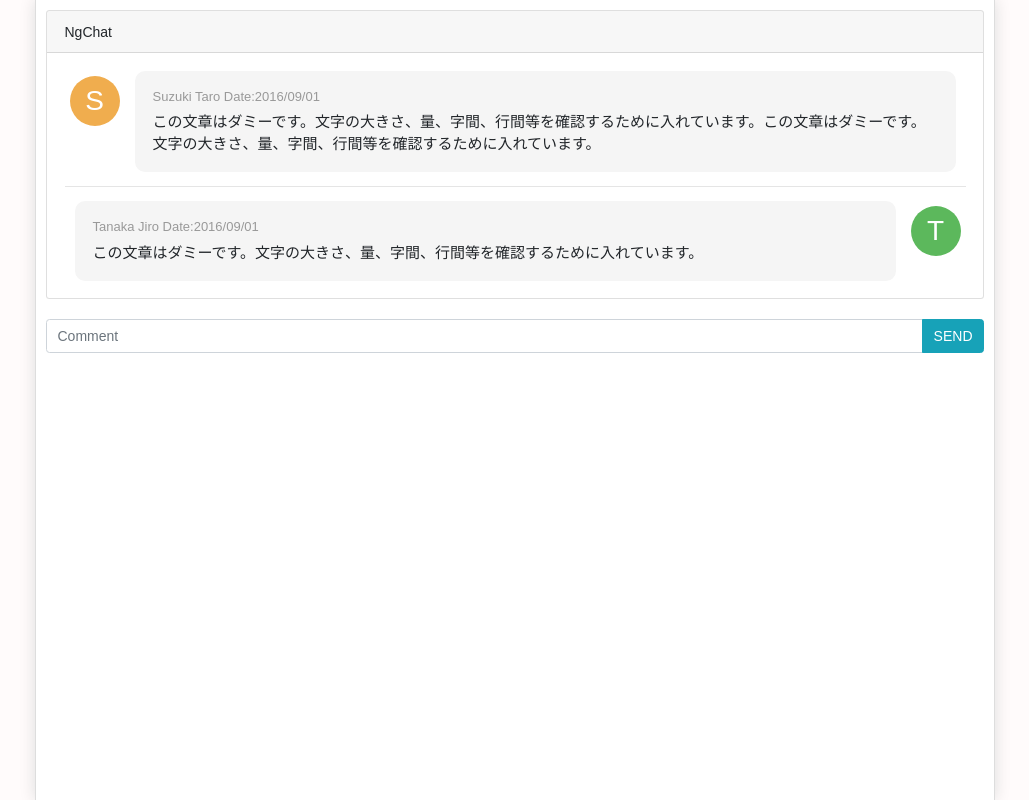
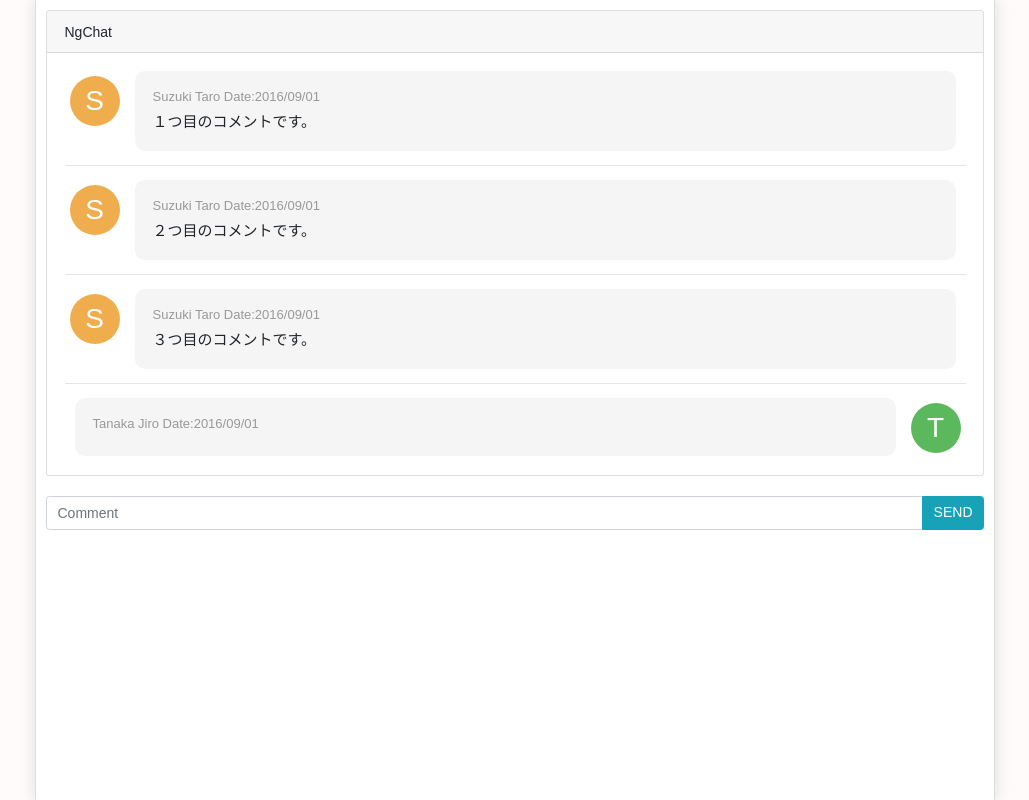
Before and after one commit to mzw86020424/AngularMyChatApp, an Angular app: page / in a window 1280 px wide. Shown: the whole page, without its empty margins (125-1154 px from the left). Built offline with nearby package versions, Linux system fonts and the light colour scheme.

Commit message:
ngFor を使ってコメントを表示

```diff
--- a/src/app/app.component.html
+++ b/src/app/app.component.html
@@ -4,20 +4,23 @@
       NgChat
     </div>
     <div class="card-body">
+      <ng-container *ngFor="let comment of comments">
         <div class="media">
           <div class="media-left">
             <a href="#" class="icon-rounded">S</a>
           </div>
           <div class="media-body">
-          <h4 class="media-heading">Suzuki Taro Date:2016/09/01</h4>
-          <div>この文章はダミーです。文字の大きさ、量、字間、行間等を確認するために入れています。この文章はダミーです。文字の大きさ、量、字間、行間等を確認するために入れています。</div>
+            <h4 class="media-heading">{{comment.name}} Date:2016/09/01</h4>
+            <div>{{comment.content}}</div>
           </div>
         </div>
         <hr>
+      </ng-container>
+
       <div class="media">
         <div class="media-body">
           <h4 class="media-heading">Tanaka Jiro Date:2016/09/01</h4>
-          <div>この文章はダミーです。文字の大きさ、量、字間、行間等を確認するために入れています。</div>
+          <div>{{content}}</div>
         </div>
         <div class="media-right">
           <a href="#" class="icon-rounded">T</a>
@@ -29,7 +32,7 @@
   <section>
     <form class="chart-form">
       <div class="input-group">
-        <input type="text" class="form-control" placeholder="Comment">
+        <input type="text" class="form-control" [(ngModel)]='content' name="comment" placeholder="Comment">
         <div class="input-group-append">
           <button class="btn btn-info" type="button">SEND</button>
         </div>
--- a/src/app/app.component.ts
+++ b/src/app/app.component.ts
@@ -1,4 +1,11 @@
 import { Component } from '@angular/core';
+import { Comment } from "./class/chat";
+
+const COMMENTS: Comment[] = [
+  { name: 'Suzuki Taro',  content: '１つ目のコメントです。'},
+  { name: 'Suzuki Taro',  content: '２つ目のコメントです。'},
+  { name: 'Suzuki Taro',  content: '３つ目のコメントです。'}
+];
 
 @Component({
   selector: 'app-root',
@@ -6,5 +13,6 @@ import { Component } from '@angular/core';
   styleUrls: ['./app.component.css']
 })
 export class AppComponent {
-  title = 'AngularMyApp';
+  public content = '';
+  public comments = COMMENTS;
 }
--- /dev/null
+++ b/src/app/class/chat.ts
@@ -0,0 +1,4 @@
+export class Comment {
+  name: string;
+  content: string;
+}
```
Also changed, not shown: 1 other file (tests, documents, lock files or other folders). Lines whose indentation alone changed are shown as unchanged.
